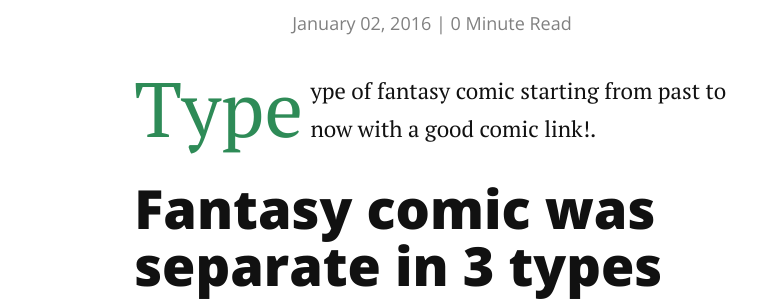
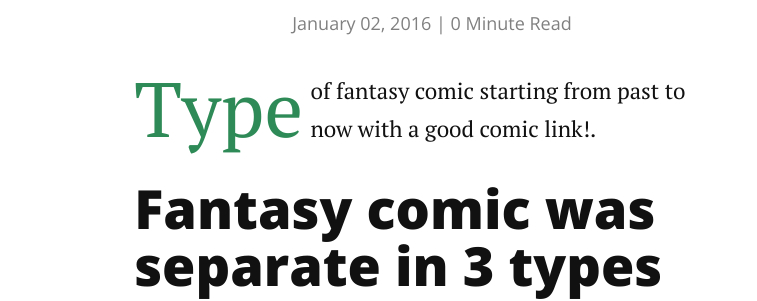
Before and after one commit to best42/best42.github.io, a Jekyll site: the page built from _posts/2014-12-15-example-post-formatting.markdown, in a window 1280 px wide and 900 px high, scrolled down 524 px. Shown: the part 184-485 px from the top of the window, without its empty margins (208-965 px from the left). Built offline with Jekyll 4.4.1, drawn with Linux system fonts in a browser that asks for light colours; nearby versions of some CDN libraries; Markdown is read by kramdown in place of the engine named in the settings.

Commit message:
3 tip sleep

```diff
--- a/_config.yml
+++ b/_config.yml
@@ -9,7 +9,7 @@
 markdown: redcarpet
 highlighter: pygments
 gems: [jekyll-paginate]
-paginate: 5
+paginate: 6
 
 navigation:
  - title: Home
--- a/_posts/2014-12-14-featured-image.markdown
+++ b/_posts/2014-12-14-featured-image.markdown
@@ -2,7 +2,6 @@
 layout: post
 title:  "3 tips for get to sleep"
 date:   2014-12-14
-image: touring.jpg
 ---
 
 ### 3 simple tips to make you sleep!!!
--- a/_posts/2014-12-15-example-post-formatting.markdown
+++ b/_posts/2014-12-15-example-post-formatting.markdown
@@ -5,7 +5,7 @@
 image: f2.jpg
 ---
 
-<p class="intro"><span class="dropcap">Type</span>ype of fantasy comic starting from past to now with a good comic link!.</p>
+<p class="intro"><span class="dropcap">Type</span> of fantasy comic starting from past to now with a good comic link!.</p>
 
 #Fantasy comic was separate in 3 types
 
```
